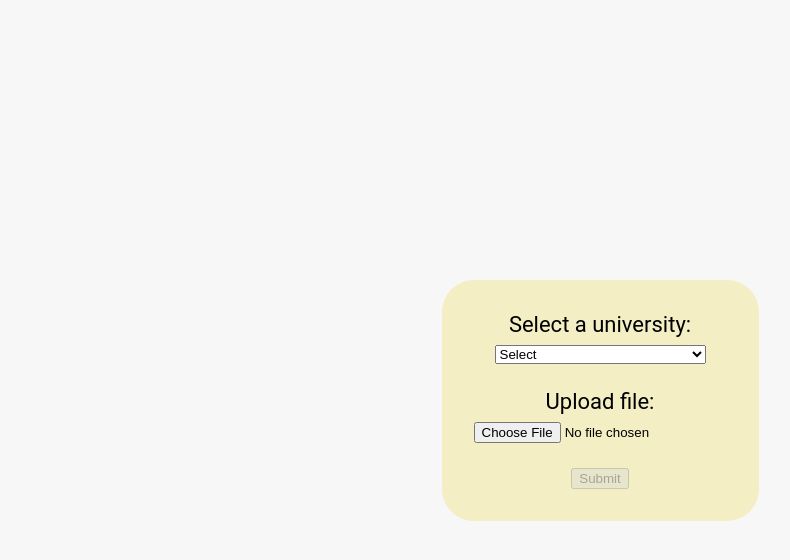
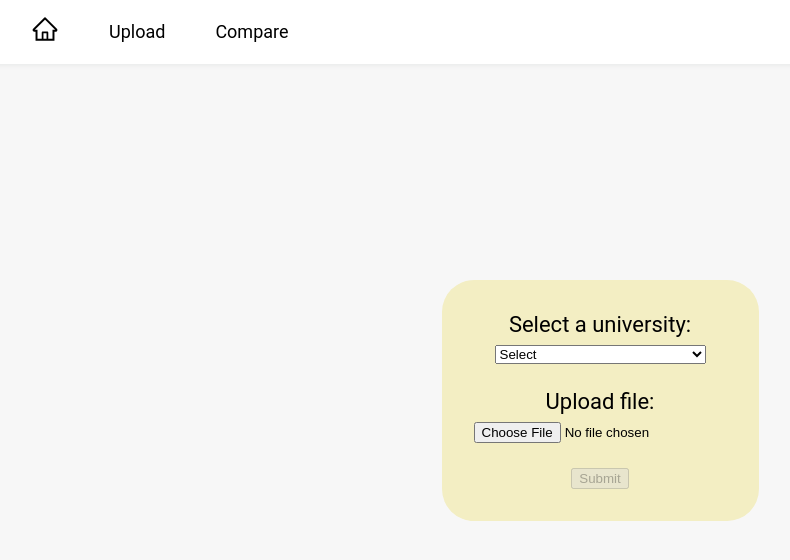
Before and after one commit to AzizKri/skill-gap-index-web, a React (Create React App) app: page / in a window 1280 px wide. Shown: the top 560 px of the page, without its empty margins (40-830 px from the left). Built offline with nearby package versions, Linux system fonts and the light colour scheme.

Commit message:
Add navbar header

```diff
--- a/src/App.js
+++ b/src/App.js
@@ -2,13 +2,15 @@ import React from "react";
 import './App.css';
 import Upload from "./components/Upload/Upload";
 import Compare from "./components/Compare/Compare";
+import Header from "./components/Header/Header";
 
 function App() {
     const pathname = window.location.pathname;
 
     return (
         <div className="App" >
-            {(pathname.toLowerCase() === '/compare')? <Compare /> : <Upload />}
+            <Header />
+            {(pathname.toLowerCase() === '/compare') ? <Compare /> : <Upload />}
         </div>
     );
 }
```
